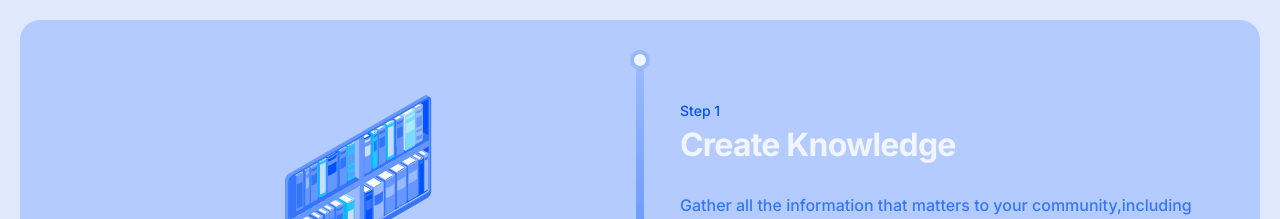
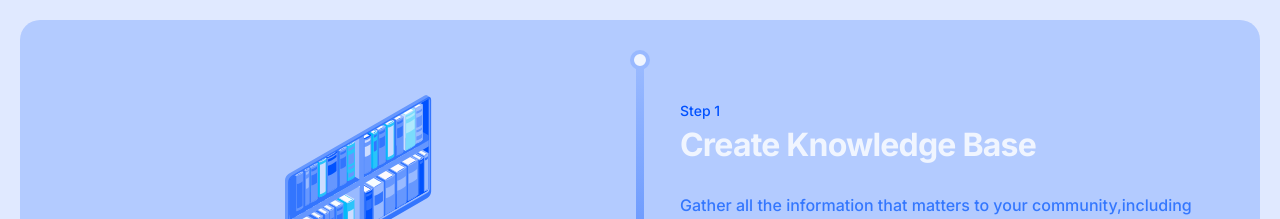
Before and after one commit to Vilicos/website, a Next.js app: page / in a window 1280 px wide. Shown: the part 2060-2279 px from the top of the page. Built offline with nearby package versions, Linux system fonts and the light colour scheme.

Commit message:
Small fix

```diff
--- a/src/constants/static.ts
+++ b/src/constants/static.ts
@@ -41,7 +41,7 @@ export const vilicosWorks =[
   {
     id:0,
     step:"Step 1",
-    heading:"Create Knowledge",
+    heading:"Create Knowledge Base",
     description:"Gather all the information that matters to your community,including websites, documents, and chat history.The accuracy of Vilicos's answers depends on the quality and completeness of the information you provide.",
     img:'/step-1.svg',
     reverse:false,
```
